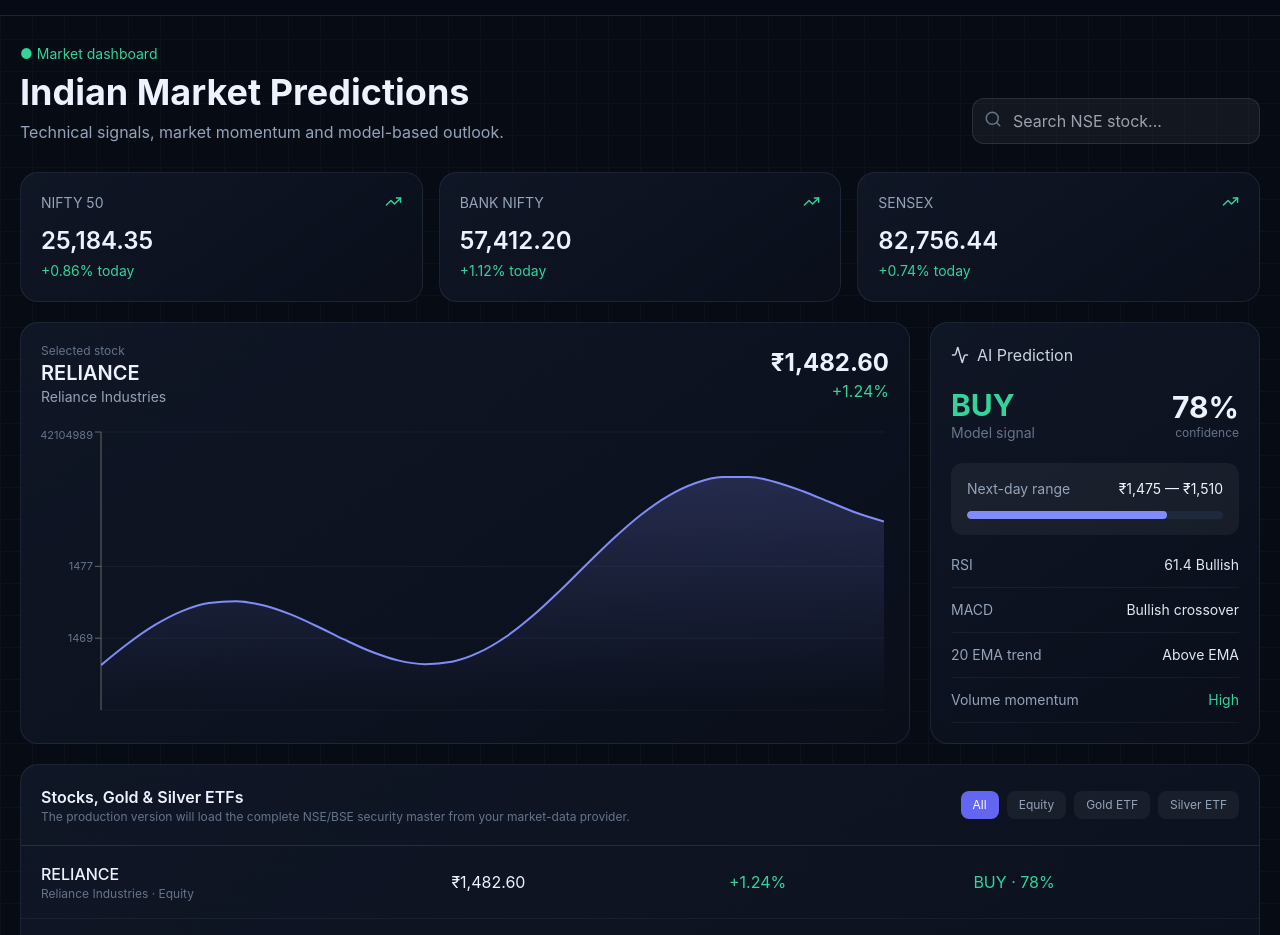
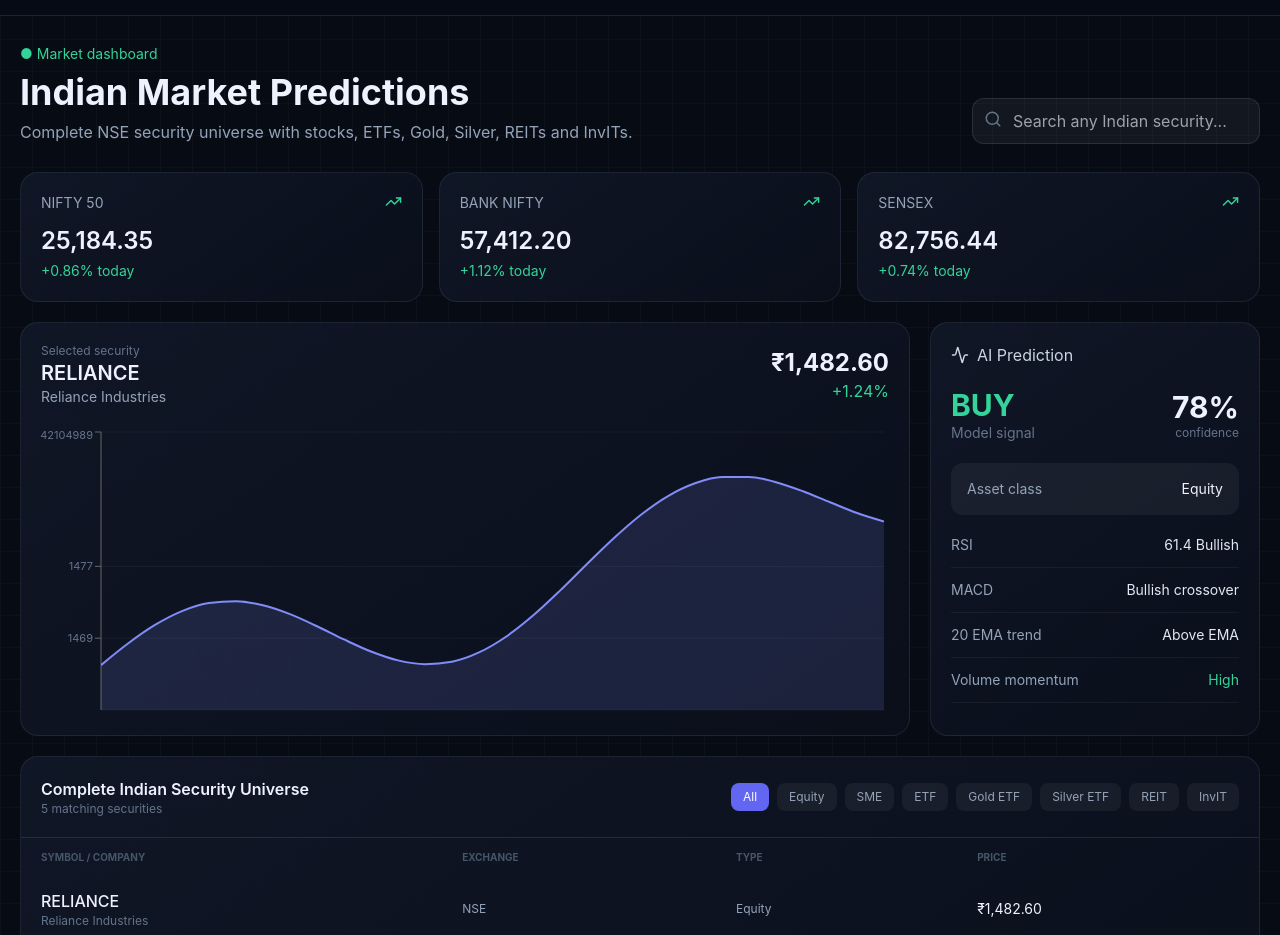
Before and after one commit to Sspg293/Indian-Stocks-Prediction, a Next.js app: page / in a window 1280 px wide. Shown: the part 57-992 px from the top of the page. Built offline with nearby package versions, Linux system fonts and the light colour scheme.

Commit message:
Add files via upload

```diff
--- a/app/page.tsx
+++ b/app/page.tsx
@@ -1,107 +1,141 @@
 "use client";
 
-import { useMemo, useState } from "react";
-import { Activity, ArrowUpRight, BarChart3, Bell, Search, TrendingDown, TrendingUp, Zap } from "lucide-react";
-import {
-  AreaChart, Area, XAxis, YAxis, Tooltip, ResponsiveContainer, CartesianGrid
-} from "recharts";
+import { useEffect, useMemo, useState } from "react";
+import { Activity, BarChart3, Bell, Search, TrendingUp, Zap } from "lucide-react";
+import { AreaChart, Area, XAxis, YAxis, Tooltip, ResponsiveContainer, CartesianGrid } from "recharts";
 
-const stocks = [
-  { symbol: "RELIANCE", name: "Reliance Industries", price: 1482.60, change: 1.24, signal: "BUY", score: 78 },
-  { symbol: "HDFCBANK", name: "HDFC Bank", price: 1938.25, change: 1.83, signal: "BUY", score: 81 },
-  { symbol: "TCS", name: "Tata Consultancy Services", price: 4124.10, change: 0.72, signal: "BUY", score: 72 },
-  { symbol: "INFY", name: "Infosys", price: 1512.35, change: -0.36, signal: "HOLD", score: 54 },
-  { symbol: "ICICIBANK", name: "ICICI Bank", price: 1428.90, change: -1.18, signal: "SELL", score: 69 }
+type Asset = {
+  symbol: string;
+  name: string;
+  price?: number;
+  change?: number;
+  signal?: string;
+  score?: number;
+  category: string;
+  exchange?: string;
+};
+
+const demoStocks: Asset[] = [
+  { symbol: "RELIANCE", name: "Reliance Industries", price: 1482.60, change: 1.24, signal: "BUY", score: 78, category: "Equity", exchange: "NSE" },
+  { symbol: "HDFCBANK", name: "HDFC Bank", price: 1938.25, change: 1.83, signal: "BUY", score: 81, category: "Equity", exchange: "NSE" },
+  { symbol: "TCS", name: "Tata Consultancy Services", price: 4124.10, change: 0.72, signal: "BUY", score: 72, category: "Equity", exchange: "NSE" },
+  { symbol: "INFY", name: "Infosys", price: 1512.35, change: -0.36, signal: "HOLD", score: 54, category: "Equity", exchange: "NSE" },
+  { symbol: "ICICIBANK", name: "ICICI Bank", price: 1428.90, change: -1.18, signal: "SELL", score: 69, category: "Equity", exchange: "NSE" }
 ];
 
-const etfs = [
-  { symbol: "GOLDBEES", name: "Nippon India ETF Gold BeES", price: 127.17, change: 0.74, signal: "BUY", score: 74, category: "Gold ETF" },
-  { symbol: "SILVERBEES", name: "Nippon India Silver ETF", price: 222.78, change: 1.32, signal: "BUY", score: 76, category: "Silver ETF" },
-  { symbol: "GOLDIETF", name: "ICICI Prudential Gold ETF", price: 96.10, change: 0.68, signal: "BUY", score: 71, category: "Gold ETF" },
-  { symbol: "SILVERCASE", name: "Zerodha Silver ETF", price: 91.20, change: 1.05, signal: "HOLD", score: 62, category: "Silver ETF" }
-];
+const chart = Array.from({ length: 30 }, (_, i) => ({
+  t: `${9 + Math.floor((i * 5) / 60)}:${String((15 + i * 5) % 60).padStart(2, "0")}`,
+  price: 1464 + i * 0.72 + Math.sin(i / 2.8) * 5 + Math.cos(i / 4) * 2
+}));
 
-const universe = [
-  ...stocks.map(s => ({ ...s, category: "Equity" })),
-  ...etfs
-];
-
-const sectors = ["All", "Equity", "Gold ETF", "Silver ETF"];
-
-const chart = Array.from({length: 30}, (_, i) => ({
-  t: `${9 + Math.floor((i*5)/60)}:${String((15 + i*5)%60).padStart(2,"0")}`,
-  price: 1464 + i * 0.72 + Math.sin(i/2.8)*5 + Math.cos(i/4)*2
-}));
+const categories = ["All", "Equity", "SME", "ETF", "Gold ETF", "Silver ETF", "REIT", "InvIT"];
 
 export default function Home() {
   const [query, setQuery] = useState("");
   const [selected, setSelected] = useState("RELIANCE");
   const [category, setCategory] = useState("All");
-  const stock = universe.find(s => s.symbol === selected) ?? universe[0];
-  const filtered = useMemo(() => universe.filter(s =>
+  const [assets, setAssets] = useState<Asset[]>(demoStocks);
+  const [loadingUniverse, setLoadingUniverse] = useState(true);
+
+  useEffect(() => {
+    fetch("/api/universe")
+      .then(r => r.ok ? r.json() : Promise.reject(new Error("Universe API failed")))
+      .then(data => {
+        if (Array.isArray(data.assets) && data.assets.length) {
+          setAssets(data.assets);
+        }
+      })
+      .catch(() => {})
+      .finally(() => setLoadingUniverse(false));
+  }, []);
+
+  const stock = assets.find(s => s.symbol === selected) ?? assets[0] ?? demoStocks[0];
+
+  const filtered = useMemo(() => assets.filter(s =>
     (category === "All" || s.category === category) &&
-    (s.symbol + s.name).toLowerCase().includes(query.toLowerCase())
-  ), [query, category]);
+    (`${s.symbol} ${s.name}`.toLowerCase().includes(query.toLowerCase()))
+  ), [assets, query, category]);
 
   return (
     <main className="min-h-screen grid-bg">
       <header className="sticky top-0 z-20 border-b border-white/10 bg-[#070b14]/90 backdrop-blur">
         <div className="mx-auto flex max-w-7xl items-center justify-between px-5 py-4">
           <div className="flex items-center gap-3">
-            <div className="rounded-xl bg-indigo-500/20 p-2"><Zap size={21} className="text-indigo-300"/></div>
+            <div className="rounded-xl bg-indigo-500/20 p-2"><Zap size={21} className="text-indigo-300" /></div>
             <div><div className="font-bold tracking-tight">Bharat Markets</div><div className="text-xs text-slate-500">Indian Stock Intelligence</div></div>
           </div>
           <div className="hidden md:flex items-center gap-6 text-sm text-slate-400">
             <span className="text-white">Dashboard</span><span>Predictions</span><span>Watchlist</span><span>Backtest</span>
           </div>
-          <button className="rounded-xl border border-white/10 p-2 text-slate-300"><Bell size={18}/></button>
+          <button className="rounded-xl border border-white/10 p-2 text-slate-300"><Bell size={18} /></button>
         </div>
       </header>
 
       <div className="mx-auto max-w-7xl px-5 py-7">
         <div className="mb-7 flex flex-col justify-between gap-5 md:flex-row md:items-end">
-          <div><p className="mb-2 text-sm text-emerald-400">● Market dashboard</p><h1 className="text-3xl font-bold md:text-4xl">Indian Market Predictions</h1><p className="mt-2 text-slate-400">Technical signals, market momentum and model-based outlook.</p></div>
-          <div className="relative w-full md:w-72"><Search className="absolute left-3 top-3 text-slate-500" size={18}/><input value={query} onChange={e=>setQuery(e.target.value)} placeholder="Search NSE stock..." className="w-full rounded-xl border border-white/10 bg-white/5 py-2.5 pl-10 pr-3 outline-none focus:border-indigo-400/50"/></div>
+          <div>
+            <p className="mb-2 text-sm text-emerald-400">● Market dashboard</p>
+            <h1 className="text-3xl font-bold md:text-4xl">Indian Market Predictions</h1>
+            <p className="mt-2 text-slate-400">Complete NSE security universe with stocks, ETFs, Gold, Silver, REITs and InvITs.</p>
+          </div>
+          <div className="relative w-full md:w-72">
+            <Search className="absolute left-3 top-3 text-slate-500" size={18} />
+            <input value={query} onChange={e => setQuery(e.target.value)} placeholder="Search any Indian security..." className="w-full rounded-xl border border-white/10 bg-white/5 py-2.5 pl-10 pr-3 outline-none focus:border-indigo-400/50" />
+          </div>
         </div>
 
         <div className="grid gap-4 md:grid-cols-3">
-          {[
-            ["NIFTY 50","25,184.35","+0.86%"],["BANK NIFTY","57,412.20","+1.12%"],["SENSEX","82,756.44","+0.74%"]
-          ].map(([name,value,chg])=><div className="card p-5" key={name}><div className="flex justify-between text-sm text-slate-400"><span>{name}</span><TrendingUp size={17} className="text-emerald-400"/></div><div className="mt-3 text-2xl font-semibold">{value}</div><div className="mt-1 text-sm text-emerald-400">{chg} today</div></div>)}
+          {[["NIFTY 50","25,184.35","+0.86%"],["BANK NIFTY","57,412.20","+1.12%"],["SENSEX","82,756.44","+0.74%"]].map(([name,value,chg]) =>
+            <div className="card p-5" key={name}>
+              <div className="flex justify-between text-sm text-slate-400"><span>{name}</span><TrendingUp size={17} className="text-emerald-400" /></div>
+              <div className="mt-3 text-2xl font-semibold">{value}</div>
+              <div className="mt-1 text-sm text-emerald-400">{chg} today</div>
+            </div>
+          )}
         </div>
 
         <div className="mt-5 grid gap-5 lg:grid-cols-[1fr_330px]">
           <section className="card p-5">
             <div className="flex flex-wrap items-center justify-between gap-3">
-              <div><div className="text-xs text-slate-500">Selected stock</div><h2 className="text-xl font-semibold">{stock.symbol}</h2><div className="text-sm text-slate-400">{stock.name}</div></div>
-              <div className="text-right"><div className="text-2xl font-bold">₹{stock.price.toLocaleString("en-IN", {minimumFractionDigits:2})}</div><div className={stock.change >= 0 ? "text-emerald-400" : "text-rose-400"}>{stock.change >= 0 ? "+" : ""}{stock.change}%</div></div>
+              <div><div className="text-xs text-slate-500">Selected security</div><h2 className="text-xl font-semibold">{stock.symbol}</h2><div className="text-sm text-slate-400">{stock.name}</div></div>
+              <div className="text-right"><div className="text-2xl font-bold">{stock.price ? `₹${stock.price.toLocaleString("en-IN", { minimumFractionDigits: 2 })}` : "Live price pending"}</div><div className={stock.change && stock.change >= 0 ? "text-emerald-400" : "text-rose-400"}>{stock.change != null ? `${stock.change >= 0 ? "+" : ""}${stock.change}%` : "—"}</div></div>
             </div>
-            <div className="mt-5 h-72"><ResponsiveContainer width="100%" height="100%"><AreaChart data={chart}><defs><linearGradient id="fill" x1="0" y1="0" x2="0" y2="1"><stop offset="0%" stopColor="#818cf8" stopOpacity={.35}/><stop offset="100%" stopColor="#818cf8" stopOpacity={0}/></linearGradient></defs><CartesianGrid stroke="rgba(148,163,184,.08)" vertical={false}/><XAxis dataKey="t" hide/><YAxis domain={["dataMin - 5","dataMax + 5"]} width={55} tick={{fill:"#64748b",fontSize:11}}/><Tooltip contentStyle={{background:"#0b1220",border:"1px solid #263247",borderRadius:12}}/><Area type="monotone" dataKey="price" stroke="#818cf8" fill="url(#fill)" strokeWidth={2}/></AreaChart></ResponsiveContainer></div>
+            <div className="mt-5 h-72"><ResponsiveContainer width="100%" height="100%"><AreaChart data={chart}><CartesianGrid stroke="rgba(148,163,184,.08)" vertical={false}/><XAxis dataKey="t" hide/><YAxis domain={["dataMin - 5","dataMax + 5"]} width={55} tick={{fill:"#64748b",fontSize:11}}/><Tooltip contentStyle={{background:"#0b1220",border:"1px solid #263247",borderRadius:12}}/><Area type="monotone" dataKey="price" stroke="#818cf8" fill="#818cf8" fillOpacity={.15} strokeWidth={2}/></AreaChart></ResponsiveContainer></div>
           </section>
 
           <section className="card p-5">
             <div className="flex items-center gap-2 text-slate-300"><Activity size={18}/> AI Prediction</div>
-            <div className="mt-5 flex items-center justify-between"><div><div className="text-3xl font-bold text-emerald-400">{stock.signal}</div><div className="text-sm text-slate-500">Model signal</div></div><div className="text-right"><div className="text-3xl font-bold">{stock.score}%</div><div className="text-xs text-slate-500">confidence</div></div></div>
-            <div className="mt-5 rounded-xl bg-white/5 p-4"><div className="flex justify-between text-sm"><span className="text-slate-400">Next-day range</span><span>₹1,475 — ₹1,510</span></div><div className="mt-3 h-2 overflow-hidden rounded-full bg-slate-800"><div className="h-full w-[78%] rounded-full bg-indigo-400"/></div></div>
+            <div className="mt-5 flex items-center justify-between">
+              <div><div className="text-3xl font-bold text-emerald-400">{stock.signal ?? "—"}</div><div className="text-sm text-slate-500">Model signal</div></div>
+              <div className="text-right"><div className="text-3xl font-bold">{stock.score ? `${stock.score}%` : "—"}</div><div className="text-xs text-slate-500">confidence</div></div>
+            </div>
+            <div className="mt-5 rounded-xl bg-white/5 p-4"><div className="flex justify-between text-sm"><span className="text-slate-400">Asset class</span><span>{stock.category}</span></div></div>
             <div className="mt-5 space-y-3 text-sm">
-              {["RSI","MACD","20 EMA trend","Volume momentum"].map((x,i)=><div className="flex justify-between border-b border-white/5 pb-3" key={x}><span className="text-slate-400">{x}</span><span className={i===3?"text-emerald-400":"text-slate-200"}>{["61.4 Bullish","Bullish crossover","Above EMA","High"][i]}</span></div>)}
+              {["RSI","MACD","20 EMA trend","Volume momentum"].map((x,i)=><div className="flex justify-between border-b border-white/5 pb-3" key={x}><span className="text-slate-400">{x}</span><span className={i===3 ? "text-emerald-400" : "text-slate-200"}>{stock.signal ? ["61.4 Bullish","Bullish crossover","Above EMA","High"][i] : "Connect live data"}</span></div>)}
             </div>
           </section>
         </div>
 
         <section className="mt-5 card overflow-hidden">
           <div className="flex flex-col gap-4 border-b border-white/10 p-5 md:flex-row md:items-center md:justify-between">
-            <div><h2 className="font-semibold">Stocks, Gold & Silver ETFs</h2><p className="text-xs text-slate-500">The production version will load the complete NSE/BSE security master from your market-data provider.</p></div>
-            <div className="flex flex-wrap gap-2">{sectors.map(x=><button key={x} onClick={()=>setCategory(x)} className={`rounded-lg px-3 py-1.5 text-xs ${category===x?"bg-indigo-500 text-white":"bg-white/5 text-slate-400"}`}>{x}</button>)}</div>
+            <div>
+              <h2 className="font-semibold">Complete Indian Security Universe</h2>
+              <p className="text-xs text-slate-500">{loadingUniverse ? "Loading official NSE security files…" : `${filtered.length.toLocaleString("en-IN")} matching securities`}</p>
+            </div>
+            <div className="flex max-w-full flex-wrap gap-2">{categories.map(x => <button key={x} onClick={() => setCategory(x)} className={`rounded-lg px-3 py-1.5 text-xs ${category === x ? "bg-indigo-500 text-white" : "bg-white/5 text-slate-400"}`}>{x}</button>)}</div>
           </div>
-          <div className="divide-y divide-white/5">
-            {filtered.map(s=><button key={s.symbol} onClick={()=>setSelected(s.symbol)} className="grid w-full grid-cols-[1.2fr_.8fr_.7fr_.8fr] items-center gap-3 px-5 py-4 text-left hover:bg-white/[.03]">
-              <div><div className="font-medium">{s.symbol}</div><div className="text-xs text-slate-500">{s.name} · {s.category}</div></div>
-              <div>₹{s.price.toLocaleString("en-IN", {minimumFractionDigits:2})}</div>
-              <div className={s.change>=0?"text-emerald-400":"text-rose-400"}>{s.change>=0?"+":""}{s.change}%</div>
-              <div className={s.signal==="BUY"?"text-emerald-400":s.signal==="SELL"?"text-rose-400":"text-amber-400"}>{s.signal} · {s.score}%</div>
-            </button>)}
+          <div className="grid grid-cols-[1.25fr_.8fr_.7fr_.8fr] gap-3 px-5 py-3 text-[10px] font-bold text-slate-600"><span>SYMBOL / COMPANY</span><span>EXCHANGE</span><span>TYPE</span><span>PRICE</span></div>
+          <div className="max-h-[620px] divide-y divide-white/5 overflow-auto">
+            {filtered.slice(0, 500).map(s =>
+              <button key={`${s.exchange}-${s.symbol}-${s.category}`} onClick={() => setSelected(s.symbol)} className="grid w-full grid-cols-[1.25fr_.8fr_.7fr_.8fr] items-center gap-3 px-5 py-3 text-left hover:bg-white/[.03]">
+                <div><div className="font-medium">{s.symbol}</div><div className="truncate text-xs text-slate-500">{s.name}</div></div>
+                <div className="text-xs text-slate-400">{s.exchange ?? "NSE"}</div>
+                <div className="text-xs text-slate-400">{s.category}</div>
+                <div className="text-sm">{s.price ? `₹${s.price.toLocaleString("en-IN", { minimumFractionDigits: 2 })}` : "—"}</div>
+              </button>
+            )}
           </div>
+          {filtered.length > 500 && <div className="border-t border-white/10 p-4 text-center text-xs text-slate-500">Showing first 500 matches. Use search/category filters to find any security.</div>}
         </section>
 
         <footer className="py-8 text-center text-xs text-slate-600">Educational dashboard. Predictions are model outputs, not guaranteed returns or investment advice.</footer>
```
